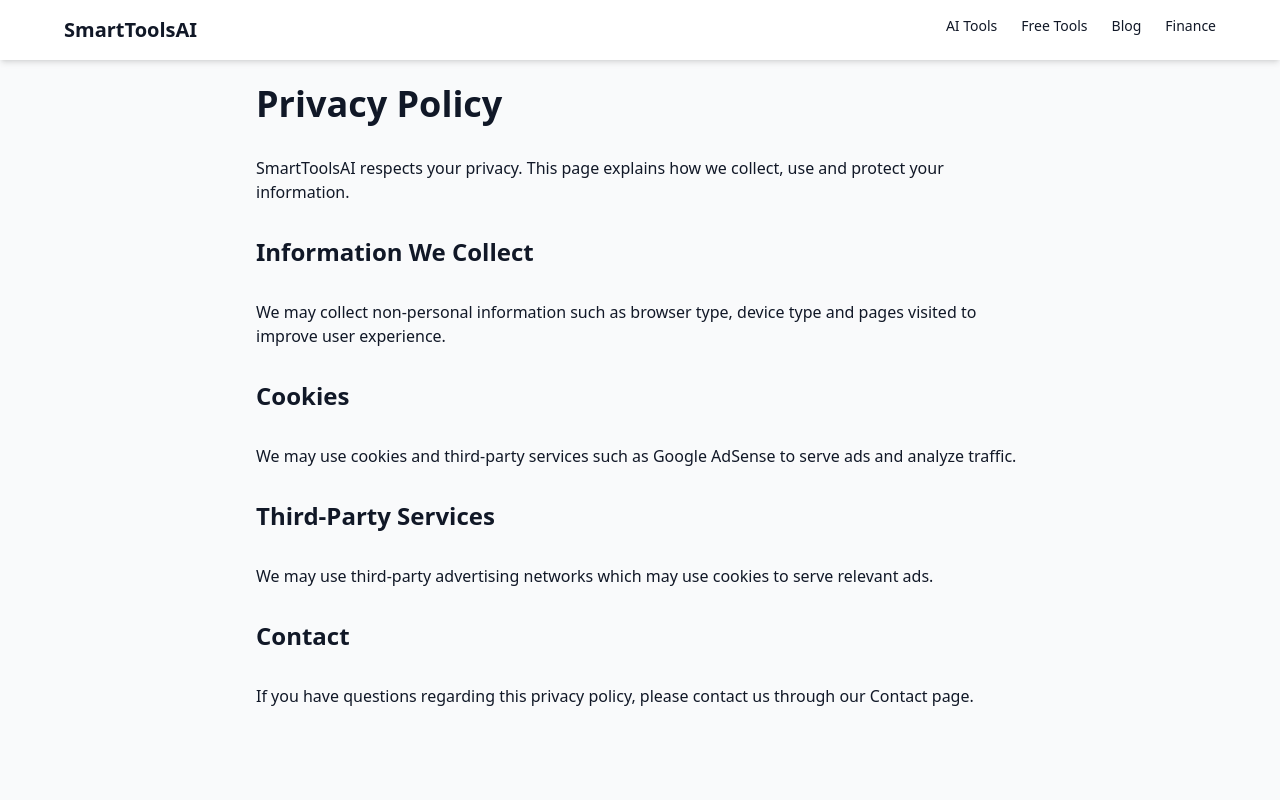
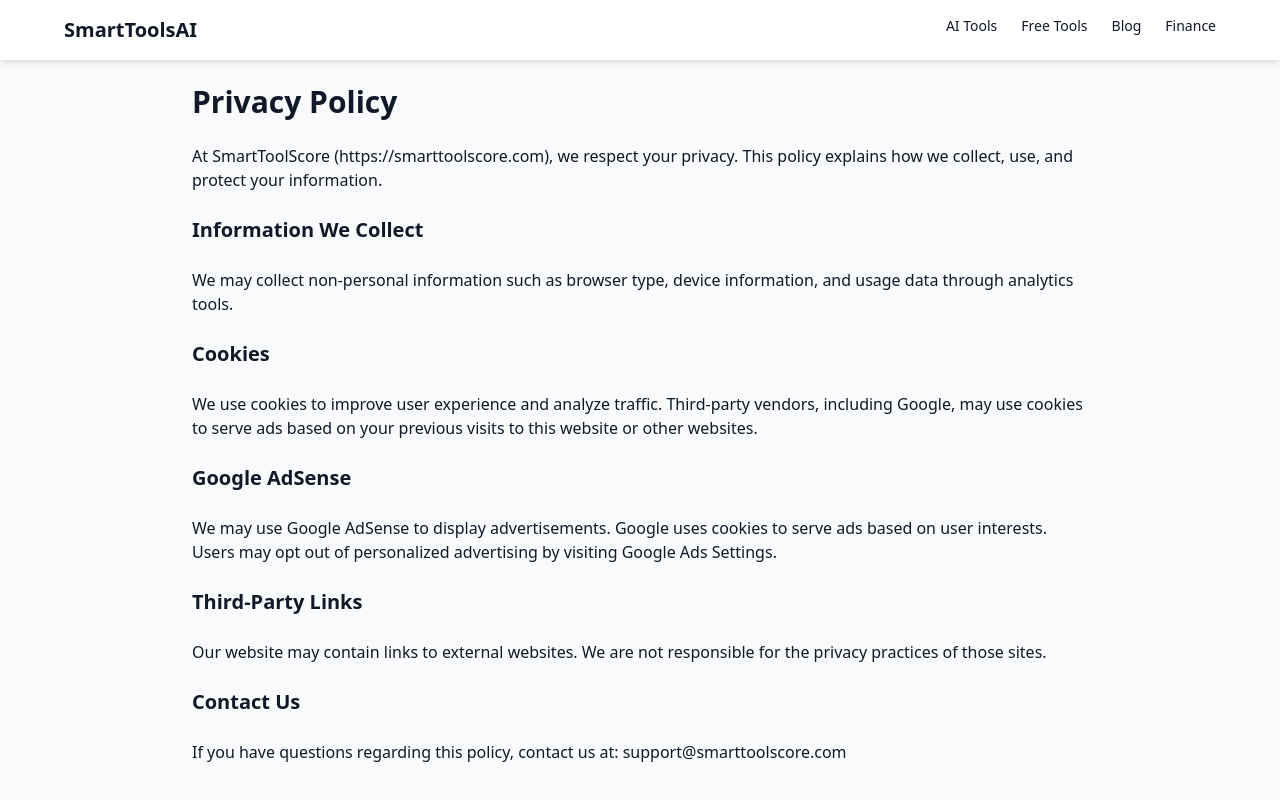
Before and after one commit to rudraod26-maker/smarttoolscore, a Next.js app: page /privacy-policy in a window 1280 px wide. Shown: the top 800 px of the page. Built offline with nearby package versions, Linux system fonts and the light colour scheme.

Commit message:
update footer section

```diff
--- a/app/about/page.tsx
+++ b/app/about/page.tsx
@@ -1,16 +1,33 @@
+export const metadata = {
+  title: "About Us | SmartToolScore",
+  description: "Learn about SmartToolScore and our mission.",
+};
+
 export default function About() {
   return (
-    <div className="max-w-3xl mx-auto space-y-8">
-      <h1 className="text-4xl font-bold">About SmartToolsAI</h1>
+    <div className="max-w-4xl mx-auto space-y-6">
+      <h1 className="text-3xl font-bold">About SmartToolScore</h1>
 
       <p>
-        SmartToolsAI is a platform dedicated to providing high-quality AI
-        insights and free online tools to help individuals and businesses grow.
+        SmartToolScore was created to provide practical online tools
+        and educational guides that help users make smarter decisions.
       </p>
 
       <p>
-        Our mission is to simplify complex topics and provide practical tools
-        that improve productivity.
+        Our platform focuses on AI tools, finance calculators,
+        and productivity utilities designed to simplify complex processes.
+      </p>
+
+      <h2 className="text-xl font-semibold">Our Mission</h2>
+      <p>
+        We aim to make smart technology and financial understanding
+        accessible to everyone through free, easy-to-use tools.
+      </p>
+
+      <h2 className="text-xl font-semibold">Our Vision</h2>
+      <p>
+        To become a trusted platform where users can evaluate,
+        calculate, and improve their digital and financial decisions.
       </p>
     </div>
   );
--- a/app/contact/page.tsx
+++ b/app/contact/page.tsx
@@ -1,14 +1,23 @@
+export const metadata = {
+  title: "Contact Us | SmartToolScore",
+  description: "Contact SmartToolScore support.",
+};
+
 export default function Contact() {
   return (
-    <div className="max-w-3xl mx-auto space-y-8">
-      <h1 className="text-4xl font-bold">Contact Us</h1>
+    <div className="max-w-4xl mx-auto space-y-6">
+      <h1 className="text-3xl font-bold">Contact Us</h1>
 
       <p>
-        For inquiries, partnerships or feedback, please reach out via email:
+        For inquiries, suggestions, or support, please contact us at:
       </p>
 
       <p className="font-semibold">
-        contact@yourdomain.com
+        support@smarttoolscore.com
+      </p>
+
+      <p>
+        We aim to respond within 48 hours.
       </p>
     </div>
   );
--- a/app/privacy-policy/page.tsx
+++ b/app/privacy-policy/page.tsx
@@ -1,35 +1,49 @@
+export const metadata = {
+  title: "Privacy Policy | SmartToolScore",
+  description: "Privacy Policy for SmartToolScore.com",
+};
+
 export default function PrivacyPolicy() {
   return (
-    <div className="max-w-3xl mx-auto space-y-8">
-      <h1 className="text-4xl font-bold">Privacy Policy</h1>
+    <div className="max-w-4xl mx-auto space-y-6">
+      <h1 className="text-3xl font-bold">Privacy Policy</h1>
 
       <p>
-        SmartToolsAI respects your privacy. This page explains how we collect,
-        use and protect your information.
+        At SmartToolScore (https://smarttoolscore.com), we respect your privacy.
+        This policy explains how we collect, use, and protect your information.
       </p>
 
-      <h2 className="text-2xl font-semibold">Information We Collect</h2>
+      <h2 className="text-xl font-semibold">Information We Collect</h2>
       <p>
-        We may collect non-personal information such as browser type, device
-        type and pages visited to improve user experience.
+        We may collect non-personal information such as browser type,
+        device information, and usage data through analytics tools.
       </p>
 
-      <h2 className="text-2xl font-semibold">Cookies</h2>
+      <h2 className="text-xl font-semibold">Cookies</h2>
       <p>
-        We may use cookies and third-party services such as Google AdSense to
-        serve ads and analyze traffic.
+        We use cookies to improve user experience and analyze traffic.
+        Third-party vendors, including Google, may use cookies to serve ads
+        based on your previous visits to this website or other websites.
       </p>
 
-      <h2 className="text-2xl font-semibold">Third-Party Services</h2>
+      <h2 className="text-xl font-semibold">Google AdSense</h2>
       <p>
-        We may use third-party advertising networks which may use cookies to
-        serve relevant ads.
+        We may use Google AdSense to display advertisements.
+        Google uses cookies to serve ads based on user interests.
+        Users may opt out of personalized advertising by visiting
+        Google Ads Settings.
       </p>
 
-      <h2 className="text-2xl font-semibold">Contact</h2>
+      <h2 className="text-xl font-semibold">Third-Party Links</h2>
       <p>
-        If you have questions regarding this privacy policy, please contact us
-        through our Contact page.
+        Our website may contain links to external websites.
+        We are not responsible for the privacy practices of those sites.
+      </p>
+
+      <h2 className="text-xl font-semibold">Contact Us</h2>
+      <p>
+        If you have questions regarding this policy, contact us at:
+        support@smarttoolscore.com
       </p>
     </div>
   );
--- a/app/terms/page.tsx
+++ b/app/terms/page.tsx
@@ -1,27 +1,40 @@
+export const metadata = {
+  title: "Terms & Conditions | SmartToolScore",
+  description: "Terms and conditions for using SmartToolScore.com",
+};
+
 export default function Terms() {
   return (
-    <div className="max-w-3xl mx-auto space-y-8">
-      <h1 className="text-4xl font-bold">Terms & Conditions</h1>
+    <div className="max-w-4xl mx-auto space-y-6">
+      <h1 className="text-3xl font-bold">Terms & Conditions</h1>
 
       <p>
-        By using SmartToolsAI, you agree to the following terms and conditions.
+        By accessing SmartToolScore (https://smarttoolscore.com),
+        you agree to these terms and conditions.
       </p>
 
-      <h2 className="text-2xl font-semibold">Use of Content</h2>
+      <h2 className="text-xl font-semibold">Use of Website</h2>
       <p>
-        All content is provided for informational purposes only. We do not
-        guarantee accuracy or completeness.
+        The tools and content provided are for informational purposes only.
+        We do not guarantee financial or professional outcomes.
       </p>
 
-      <h2 className="text-2xl font-semibold">No Financial Advice</h2>
+      <h2 className="text-xl font-semibold">No Financial Advice</h2>
       <p>
-        Financial calculators and AI articles are for educational purposes only
-        and do not constitute professional advice.
+        Finance calculators and guides are educational tools.
+        Users should consult qualified professionals before making
+        financial decisions.
       </p>
 
-      <h2 className="text-2xl font-semibold">Changes</h2>
+      <h2 className="text-xl font-semibold">Limitation of Liability</h2>
       <p>
-        We may update these terms at any time without notice.
+        SmartToolScore is not liable for any losses arising from the use
+        of information or tools on this website.
+      </p>
+
+      <h2 className="text-xl font-semibold">Changes to Terms</h2>
+      <p>
+        We may update these terms at any time without prior notice.
       </p>
     </div>
   );
```
